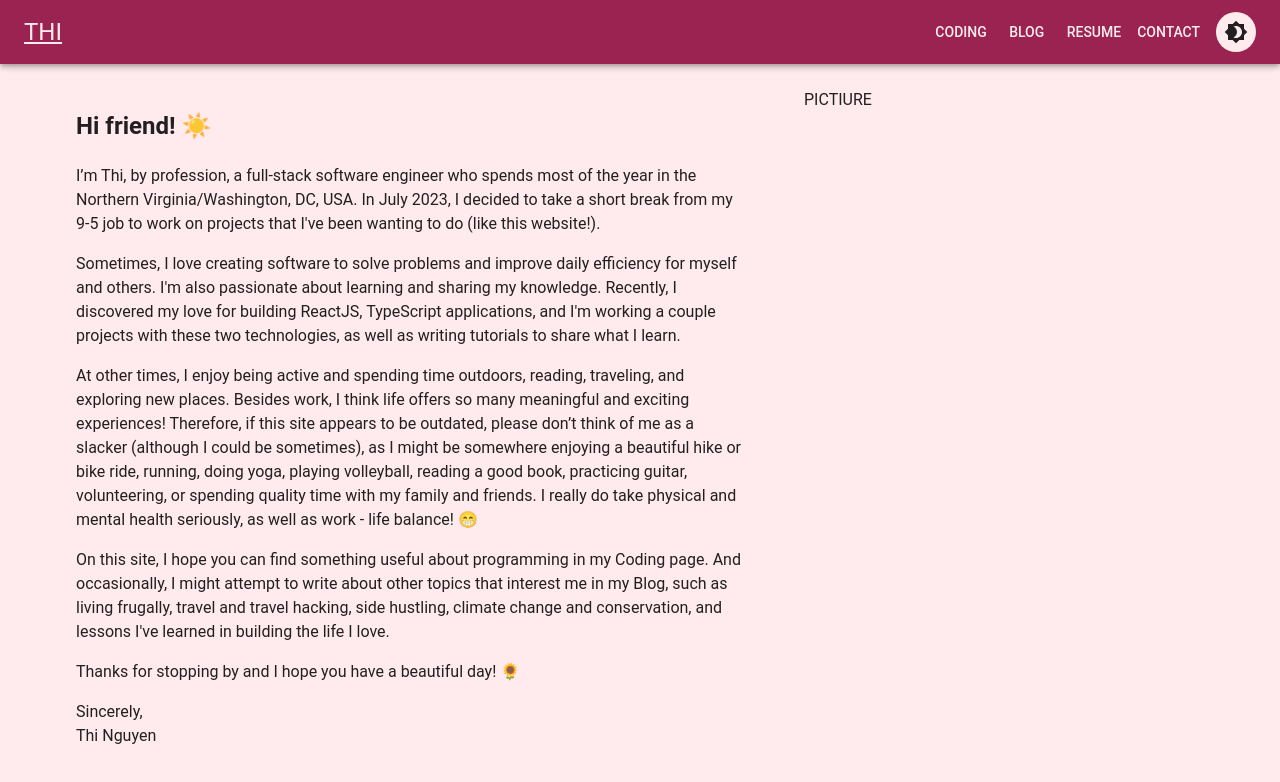
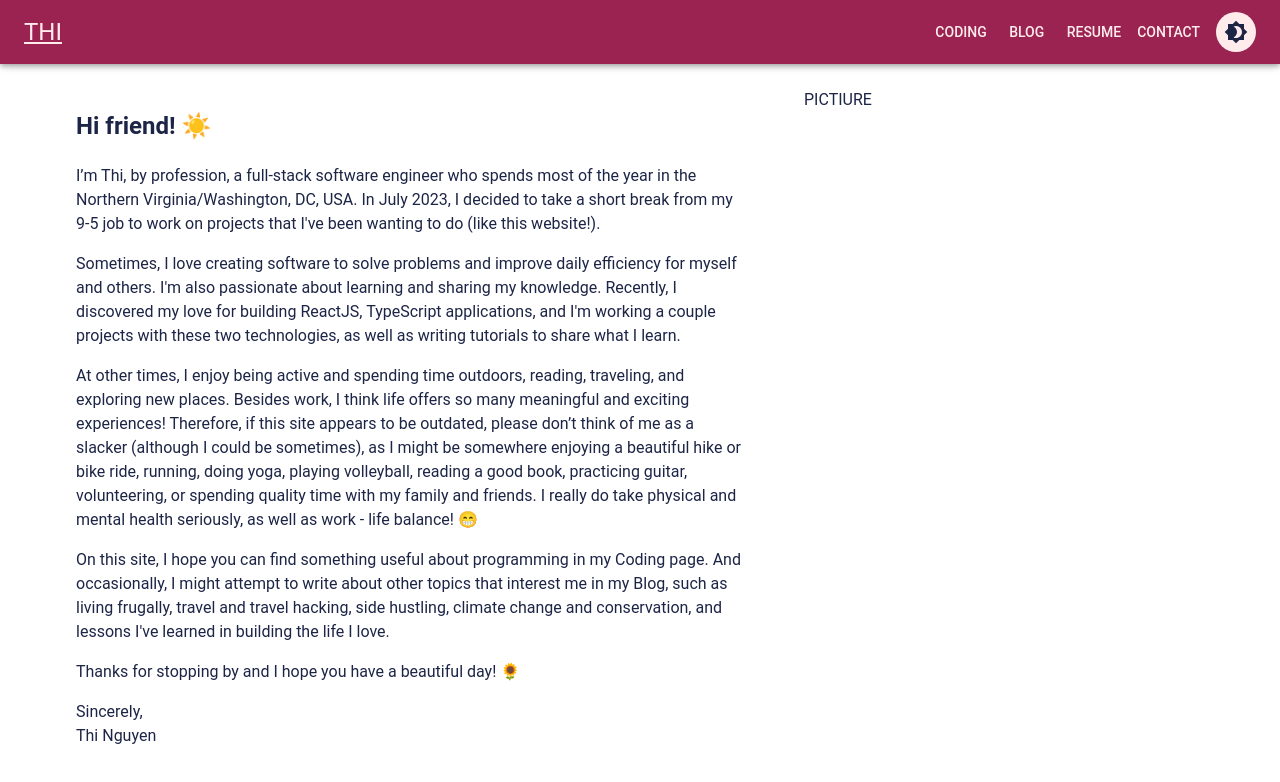
Before and after one commit to justthinguyen/justthinguyen.github.io, a React (Create React App) app: page / in a window 1280 px wide. Shown: the top 782 px of the page. Built offline with nearby package versions, Linux system fonts and the light colour scheme.

Commit message:
More theme styling

```diff
--- a/public/index.html
+++ b/public/index.html
@@ -1,14 +1,12 @@
 <!DOCTYPE html>
 <html lang="en">
-  <head>
+
+<head>
     <meta charset="utf-8" />
-    <link rel="icon" href="%PUBLIC_URL%/img/pink-bg-thimoji-half-face-grin.png" />
+    <link rel="icon" href="%PUBLIC_URL%/img/pink-bg-thimoji-half-face-grin-logo.png" />
     <meta name="viewport" content="width=device-width, initial-scale=1" />
     <meta name="theme-color" content="#000000" />
-    <meta
-      name="description"
-      content="Thi Nguyen Website"
-    />
+    <meta name="description" content="Thi Nguyen Website" />
     <link rel="apple-touch-icon" href="%PUBLIC_URL%/pink-bg-thimoji-half-face-grin.png" />
     <!--
       Notice the use of %PUBLIC_URL% in the tags above.
@@ -20,8 +18,9 @@
       Learn how to configure a non-root public URL by running `npm run build`.
     -->
     <title>Thi Nguyen</title>
-  </head>
-  <body>
+</head>
+
+<body>
     <noscript>You need to enable JavaScript to run this app.</noscript>
     <div id="root"></div>
     <!--
@@ -34,5 +33,6 @@
       To begin the development, run `npm start` or `yarn start`.
       To create a production bundle, use `npm run build` or `yarn build`.
     -->
-  </body>
+</body>
+
 </html>
--- a/src/Theme.tsx
+++ b/src/Theme.tsx
@@ -13,15 +13,20 @@ const themeOptions = (mode: PaletteMode): ThemeOptions =>
             main: '#ffebec',
             contrastText: '#1d2547',
         },
-        ...(mode === 'dark' && {
+        ...(mode === 'dark' ? {
             text: {
                 primary: '#ffebee', //'#ffcdd2',
+            }
+        } : {
+            text: {
+                primary: '#1d2547', //'#ffcdd2',
+                // secondary: '#ffebec'
             }
         }),
         ...(mode === 'light' && {
             background: {
-                default: '#ffebee',
-                paper: '#fff',
+                default: '#fff',
+                paper: '#ffebec',
             }
         }),
 
--- a/src/components/ColorModeButton.tsx
+++ b/src/components/ColorModeButton.tsx
@@ -11,7 +11,7 @@ export const ColorModeButton = (ps: BtnProps) => {
     return (
         <IconButton
             sx={{
-                ml: 1, bgcolor: 'background.default',
+                ml: 1, bgcolor: 'background.paper',
                 color: 'text.primary'
             }}
             onClick={ps.toggleColorMode} color="inherit">
--- a/src/index.css
+++ b/src/index.css
@@ -1,6 +1,6 @@
 body {
     margin: 0;
-  font-family: 'DomaineText',Georgia,serif;
+    font-family: 'DomaineText', Georgia, serif;
     -webkit-font-smoothing: antialiased;
     -moz-osx-font-smoothing: grayscale;
     color: #1d2547;
@@ -16,10 +16,17 @@ code {
     text-align: center;
     padding-top: 20vh;
 }
+
 #error-page h1 {
     font-size: 3.2em;
     line-height: 1.1;
 }
-.top-bar a.active,.nav-drawer a.active {
+
+.top-bar a.active,
+.nav-drawer a.active {
     text-decoration: underline;
 }
+
+.top-bar {
+    color: 'primary.contrastText',
+}
```
Lines whose indentation alone changed are shown as unchanged.
